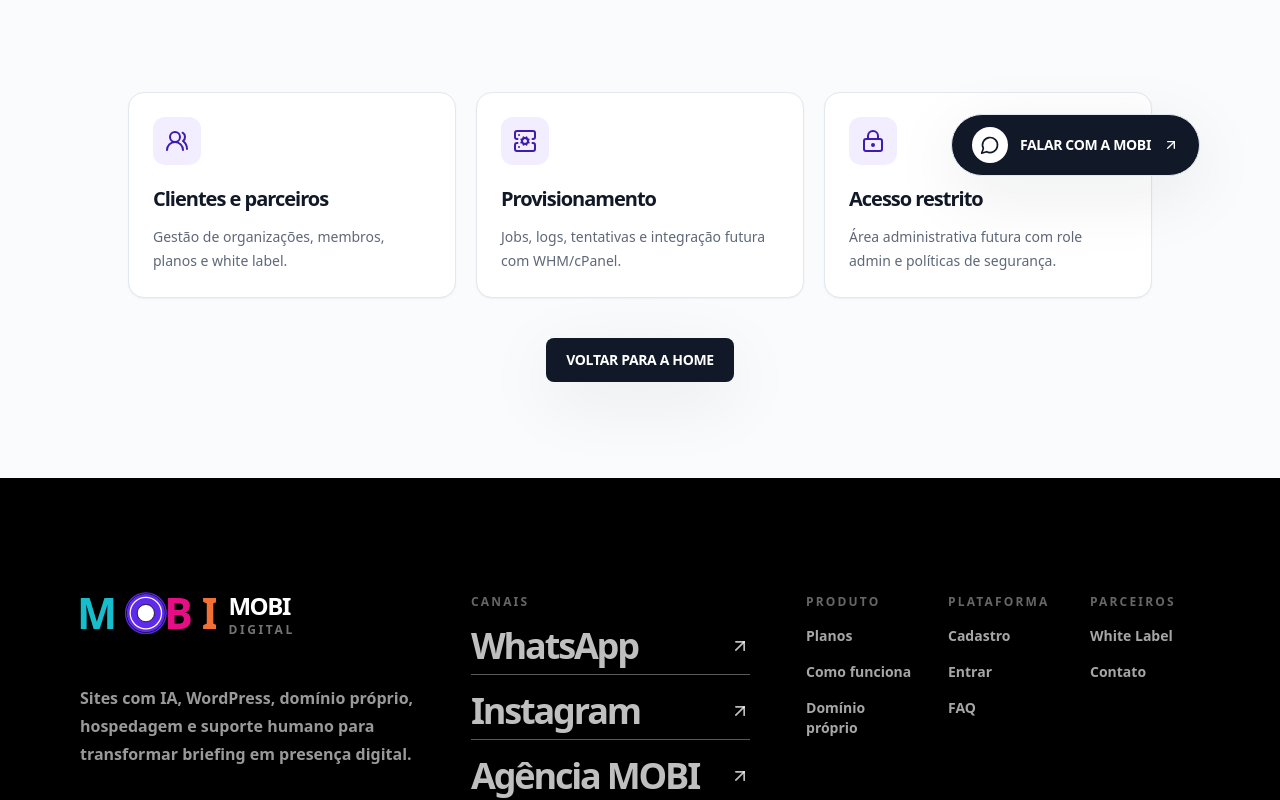
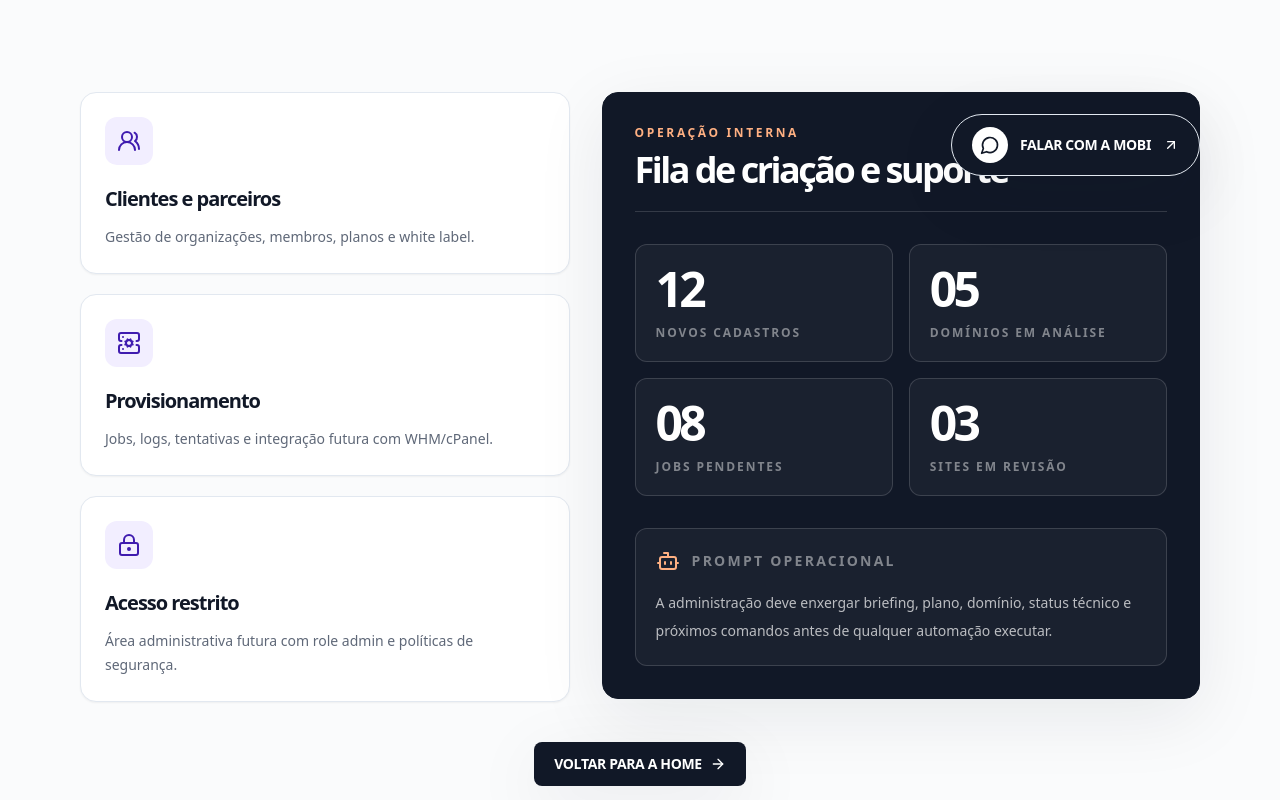
Before and after one commit to agenciamobi/mobidigital, a Next.js app: page /admin in a window 1280 px wide. Shown: the part 600-1400 px from the top of the page. Built offline with nearby package versions, Linux system fonts and the light colour scheme.

Commit message:
Refine admin front-end preview

```diff
--- a/app/admin/page.tsx
+++ b/app/admin/page.tsx
@@ -1,4 +1,4 @@
-import { LockKeyhole, ServerCog, UsersRound } from "lucide-react";
+import { Activity, ArrowRight, Bot, LockKeyhole, ServerCog, UsersRound } from "lucide-react";
 import { MobiButton } from "@/components/button";
 import { PageHero, PageShell } from "@/components/ui";
 
@@ -11,18 +11,7 @@ export const metadata = {
   },
 };
 
-export default function AdminPlaceholderPage() {
-  return (
-    <PageShell>
-      <PageHero
-        eyebrow="Admin MOBI"
-        title="Painel administrativo em preparação"
-        description="Esta rota será protegida na etapa de autenticação. Ela será usada para clientes, sites, planos, templates, parceiros e provisionamento."
-      />
-      <section className="bg-page py-16 sm:py-24">
-        <div className="container-page max-w-5xl">
-          <div className="grid gap-5 md:grid-cols-3">
-            {[
+const adminCards = [
   {
     title: "Clientes e parceiros",
     description: "Gestão de organizações, membros, planos e white label.",
@@ -38,7 +27,28 @@ export default function AdminPlaceholderPage() {
     description: "Área administrativa futura com role admin e políticas de segurança.",
     icon: LockKeyhole,
   },
-            ].map((item) => {
+];
+
+const queueItems = [
+  { label: "Novos cadastros", value: "12" },
+  { label: "Domínios em análise", value: "05" },
+  { label: "Jobs pendentes", value: "08" },
+  { label: "Sites em revisão", value: "03" },
+];
+
+export default function AdminPlaceholderPage() {
+  return (
+    <PageShell>
+      <PageHero
+        eyebrow="Admin MOBI"
+        title="Painel administrativo em preparação"
+        description="Esta rota será protegida na etapa de autenticação. Ela será usada para clientes, sites, planos, templates, parceiros e provisionamento."
+      />
+      <section className="bg-page py-16 sm:py-24">
+        <div className="container-page">
+          <div className="grid gap-8 lg:grid-cols-[0.9fr_1.1fr] lg:items-start">
+            <div className="grid gap-5">
+              {adminCards.map((item) => {
                 const Icon = item.icon;
                 return (
                   <article key={item.title} className="group rounded-lg border border-line bg-surface p-6 shadow-sm transition hover:-translate-y-1 hover:shadow-editorial">
@@ -52,9 +62,39 @@ export default function AdminPlaceholderPage() {
               })}
             </div>
 
+            <article className="rounded-lg border border-ink bg-ink p-6 text-white shadow-editorial sm:p-8">
+              <div className="flex flex-wrap items-start justify-between gap-4 border-b border-white/15 pb-6">
+                <div>
+                  <p className="text-xs font-black uppercase tracking-[0.22em] text-orange-300">Operação interna</p>
+                  <h2 className="mt-3 text-4xl font-black leading-[0.95] tracking-[-0.07em]">Fila de criação e suporte</h2>
+                </div>
+                <Activity className="h-10 w-10 text-orange-300" aria-hidden="true" />
+              </div>
+
+              <div className="mt-8 grid gap-4 sm:grid-cols-2">
+                {queueItems.map((item) => (
+                  <div key={item.label} className="rounded-md border border-white/15 bg-white/[0.04] p-5">
+                    <p className="text-5xl font-black tracking-[-0.08em] text-white">{item.value}</p>
+                    <p className="mt-3 text-xs font-black uppercase tracking-[0.16em] text-white/45">{item.label}</p>
+                  </div>
+                ))}
+              </div>
+
+              <div className="mt-8 rounded-md border border-white/15 bg-white/[0.04] p-5">
+                <div className="flex items-center gap-3">
+                  <Bot className="h-6 w-6 text-orange-300" aria-hidden="true" />
+                  <p className="text-sm font-black uppercase tracking-[0.16em] text-white/45">Prompt operacional</p>
+                </div>
+                <p className="mt-4 text-sm leading-7 text-white/70">
+                  A administração deve enxergar briefing, plano, domínio, status técnico e próximos comandos antes de qualquer automação executar.
+                </p>
+              </div>
+            </article>
+          </div>
+
           <div className="mt-10 flex justify-center">
             <MobiButton href="/" variant="primary" size="md">
-              Voltar para a home
+              Voltar para a home <ArrowRight className="h-4 w-4" aria-hidden="true" />
             </MobiButton>
           </div>
         </div>
```
Lines whose indentation alone changed are shown as unchanged.
